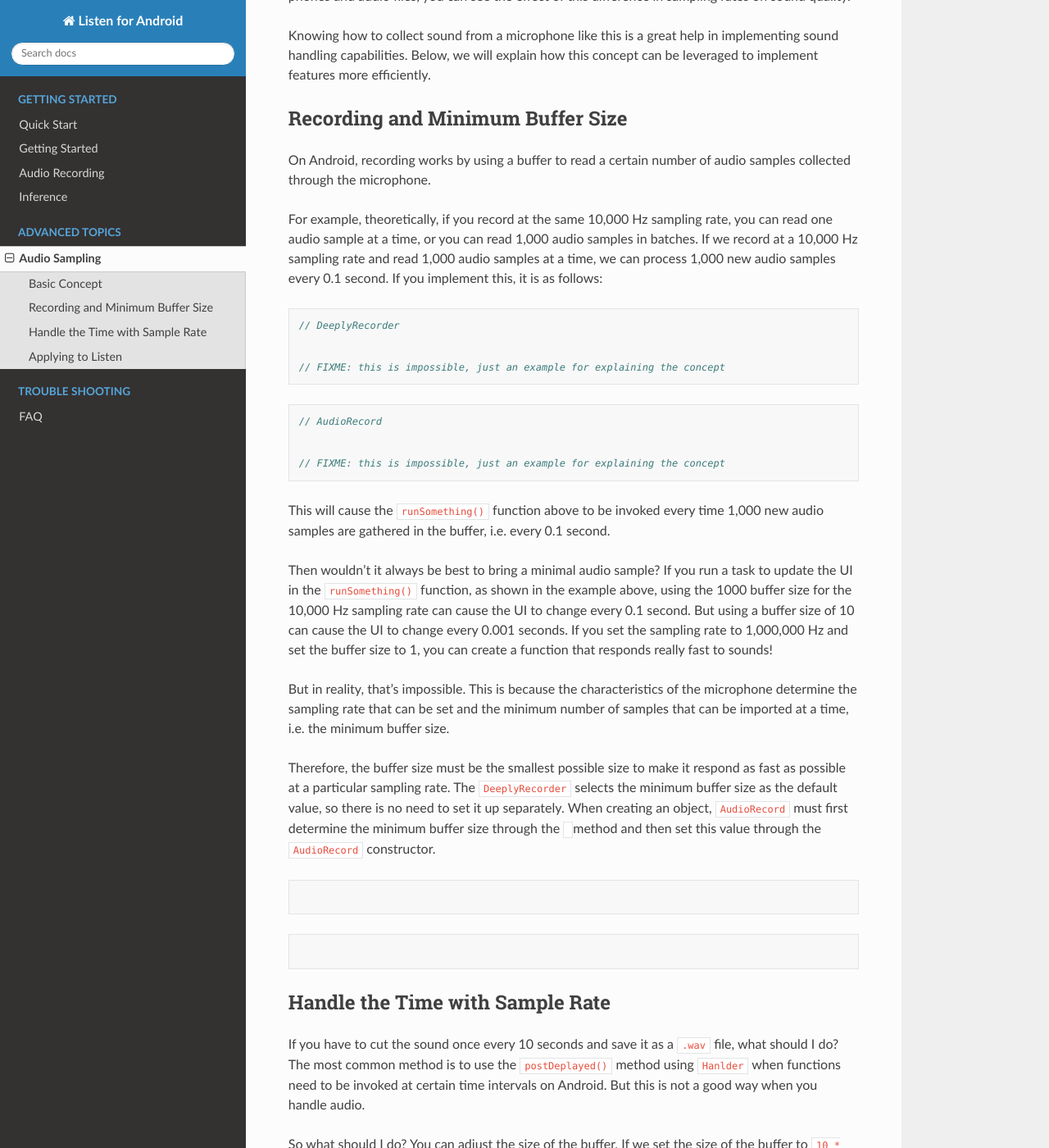
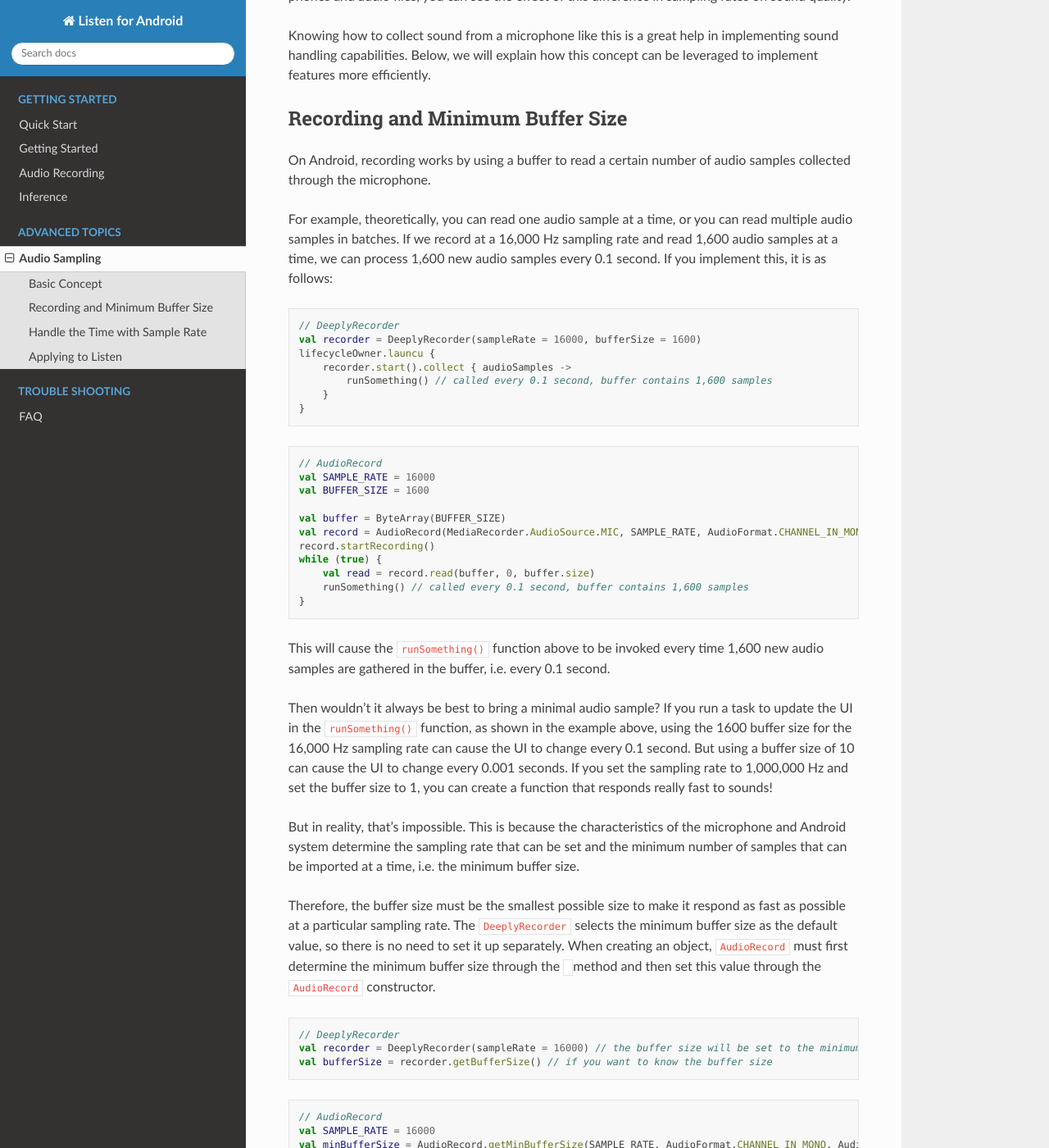
Before and after one commit to deeplyinc/listen-sdk-android-samples, a Sphinx documentation site: the page built from docs/contents/advanced-topics/audio-sampling.md, in a window 1280 px wide and 1400 px high, scrolled down 884 px. Shown: the whole window at 82% size. Built offline with Sphinx 7.4.7 and the Read the Docs theme 2.0.0, drawn with Linux system fonts in a browser that asks for light colours; some of the changed text lies outside the part shown.

Commit message:
docs: add sample code for audio sampling

````diff
--- a/docs/contents/advanced-topics/audio-sampling.md
+++ b/docs/contents/advanced-topics/audio-sampling.md
@@ -38,42 +38,59 @@ Below, we will explain how this concept can be leveraged to implement features m
 
 On Android, recording works by using a buffer to read a certain number of audio samples collected through the microphone.
 
-For example, theoretically, if you record at the same 10,000 Hz sampling rate, you can read one audio sample at a time, or you can read 1,000 audio samples in batches.
-If we record at a 10,000 Hz sampling rate and read 1,000 audio samples at a time, we can process 1,000 new audio samples every 0.1 second.
+For example, theoretically, you can read one audio sample at a time, or you can read multiple audio samples in batches.
+If we record at a 16,000 Hz sampling rate and read 1,600 audio samples at a time, we can process 1,600 new audio samples every 0.1 second.
 If you implement this, it is as follows:
 
 ```kotlin
 // DeeplyRecorder
-
-
-// FIXME: this is impossible, just an example for explaining the concept
+val recorder = DeeplyRecorder(sampleRate = 16000, bufferSize = 1600)
+lifecycleOwner.launcu {
+    recorder.start().collect { audioSamples ->
+        runSomething() // called every 0.1 second, buffer contains 1,600 samples
+    }
+}
 ```
 
 ```kotlin
 // AudioRecord
+val SAMPLE_RATE = 16000
+val BUFFER_SIZE = 1600
 
-
-// FIXME: this is impossible, just an example for explaining the concept
+val buffer = ByteArray(BUFFER_SIZE)
+val record = AudioRecord(MediaRecorder.AudioSource.MIC, SAMPLE_RATE, AudioFormat.CHANNEL_IN_MONO, AudioFormat.ENCODING_PCM_16BIT, buffer.size)
+record.startRecording()
+while (true) {
+    val read = record.read(buffer, 0, buffer.size)
+    runSomething() // called every 0.1 second, buffer contains 1,600 samples
+}
 ```
 
-This will cause the `runSomething()` function above to be invoked every time 1,000 new audio samples are gathered in the buffer, i.e. every 0.1 second.
+This will cause the `runSomething()` function above to be invoked every time 1,600 new audio samples are gathered in the buffer, i.e. every 0.1 second.
 
 Then wouldn't it always be best to bring a minimal audio sample?
-If you run a task to update the UI in the `runSomething()` function, as shown in the example above, using the 1000 buffer size for the 10,000 Hz sampling rate can cause the UI to change every 0.1 second.
+If you run a task to update the UI in the `runSomething()` function, as shown in the example above, using the 1600 buffer size for the 16,000 Hz sampling rate can cause the UI to change every 0.1 second.
 But using a buffer size of 10 can cause the UI to change every 0.001 seconds.
 If you set the sampling rate to 1,000,000 Hz and set the buffer size to 1, you can create a function that responds really fast to sounds!
 
 But in reality, that's impossible.
-This is because the characteristics of the microphone determine the sampling rate that can be set and the minimum number of samples that can be imported at a time, i.e. the minimum buffer size.
+This is because the characteristics of the microphone and Android system determine the sampling rate that can be set and the minimum number of samples that can be imported at a time, i.e. the minimum buffer size.
 
 Therefore, the buffer size must be the smallest possible size to make it respond as fast as possible at a particular sampling rate.
 The `DeeplyRecorder` selects the minimum buffer size as the default value, so there is no need to set it up separately.
 When creating an object, `AudioRecord` must first determine the minimum buffer size through the ` ` method and then set this value through the `AudioRecord` constructor.
 
 ```kotlin
+// DeeplyRecorder
+val recorder = DeeplyRecorder(sampleRate = 16000) // the buffer size will be set to the minimum size
+val bufferSize = recorder.getBufferSize() // if you want to know the buffer size
 ```
 
 ```kotlin
+// AudioRecord
+val SAMPLE_RATE = 16000
+val minBufferSize = AudioRecord.getMinBufferSize(SAMPLE_RATE, AudioFormat.CHANNEL_IN_MONO, AudioFormat.ENCODING_PCM_16BIT)
+val record = AudioRecord(MediaRecorder.AudioSource.MIC, SAMPLE_RATE, AudioFormat.CHANNEL_IN_MONO, AudioFormat.ENCODING_PCM_16BIT, minBufferSize)
 ```
 
 
@@ -105,7 +122,7 @@ If we set the size of the buffer to `10 * sampling rate` as shown below, the aud
 
 ```kotlin
 val sampleRate = 16000
-val recorder = DeeplyRecorder(bufferSize = 10 * 16000)
+val recorder = DeeplyRecorder(bufferSize = 10 * sampleRate)
 recorder.start().collect { audioSamples ->
     // audioSamples have 10 second length of audio samples
     buildWavFile(audioSamples)
@@ -121,18 +138,21 @@ Remembering that the number of audio samples means time can be of great help whe
 The Listen Sound Event AI analysis model was also created to match a specific sampling rate value.
 Therefore, for Listen Sound Event AI to be able to properly analyze, the recording function must also be implemented according to the pre-determined sampling rate of the AI model.
 The Listen SDK provides sampling rates for AI models using the `getAudioParams()` method.
-If the recording function is implemented using `DeeplyRecorder`, it can be used as follows:
+If the recording function is implemented using `DeeplyRecorder` and you use simple inference method, it can be used as follows:
 
-```
+```kotlin
 val listen = Listen(this)
 listen.init("SDK_KEY", "DPL FILE ASSETS PATH")
 
-val sampleRate = listen.getAudioParams().sampleRate
-val recorder = DeeplyRecorder(sampleRate = sampleRate)
+val audioParams = listen.getAudioParams()
+val recorder = DeeplyRecorder(
+    sampleRate = audioParams.sampleRate,
+    bufferSize = audioParams.inputSize
+)
 ```
 
 <!--
 Caution!
-The sampling rate value may vary depending on the file `.dpl`.
+The sampling rate value may vary depending on the `.dpl` file.
 If you use the recording function for both Listen and other purposes at the same time, you should write the code so that there is no problem even if the sampling rate changes during recording.
 -->
````
